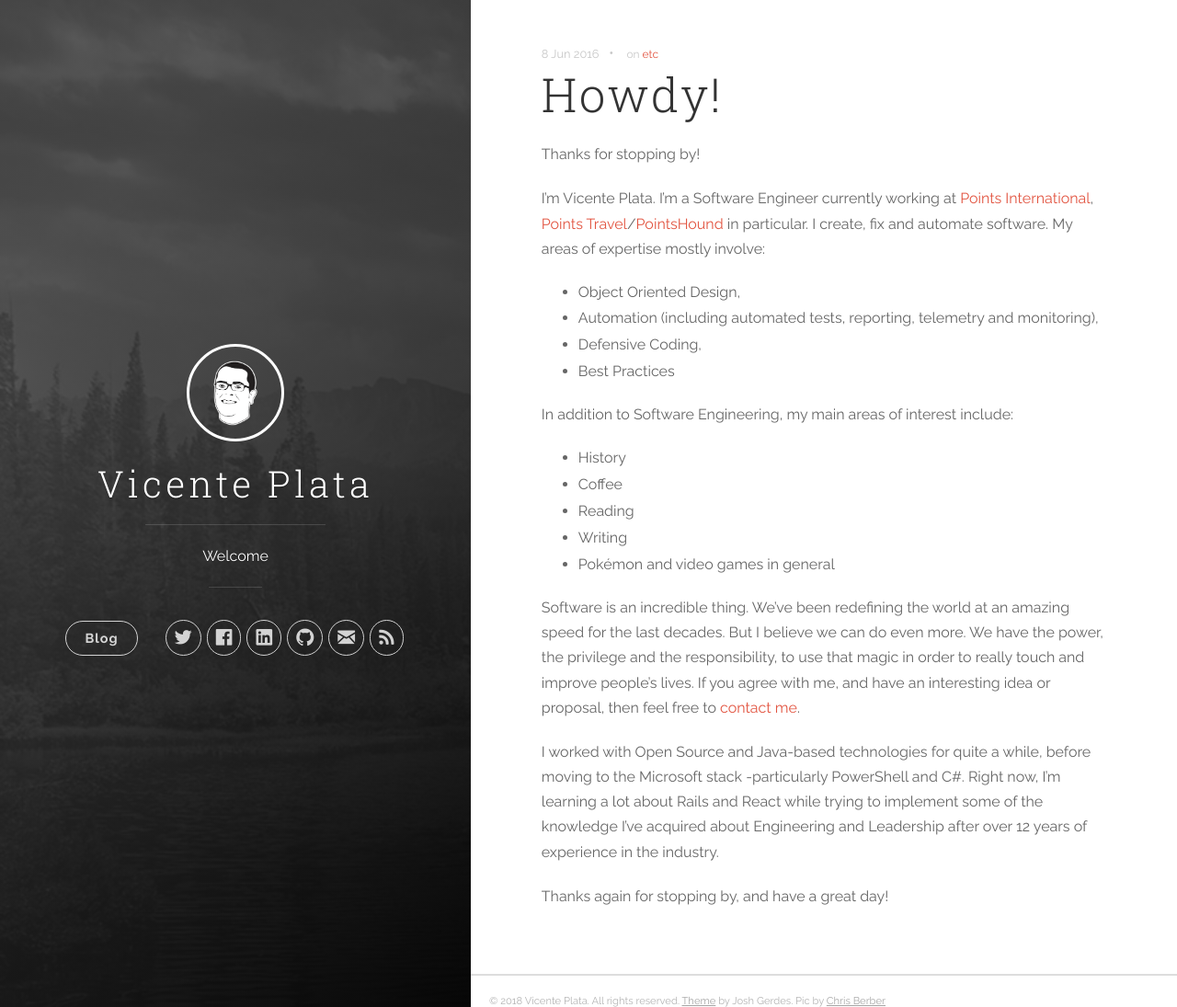
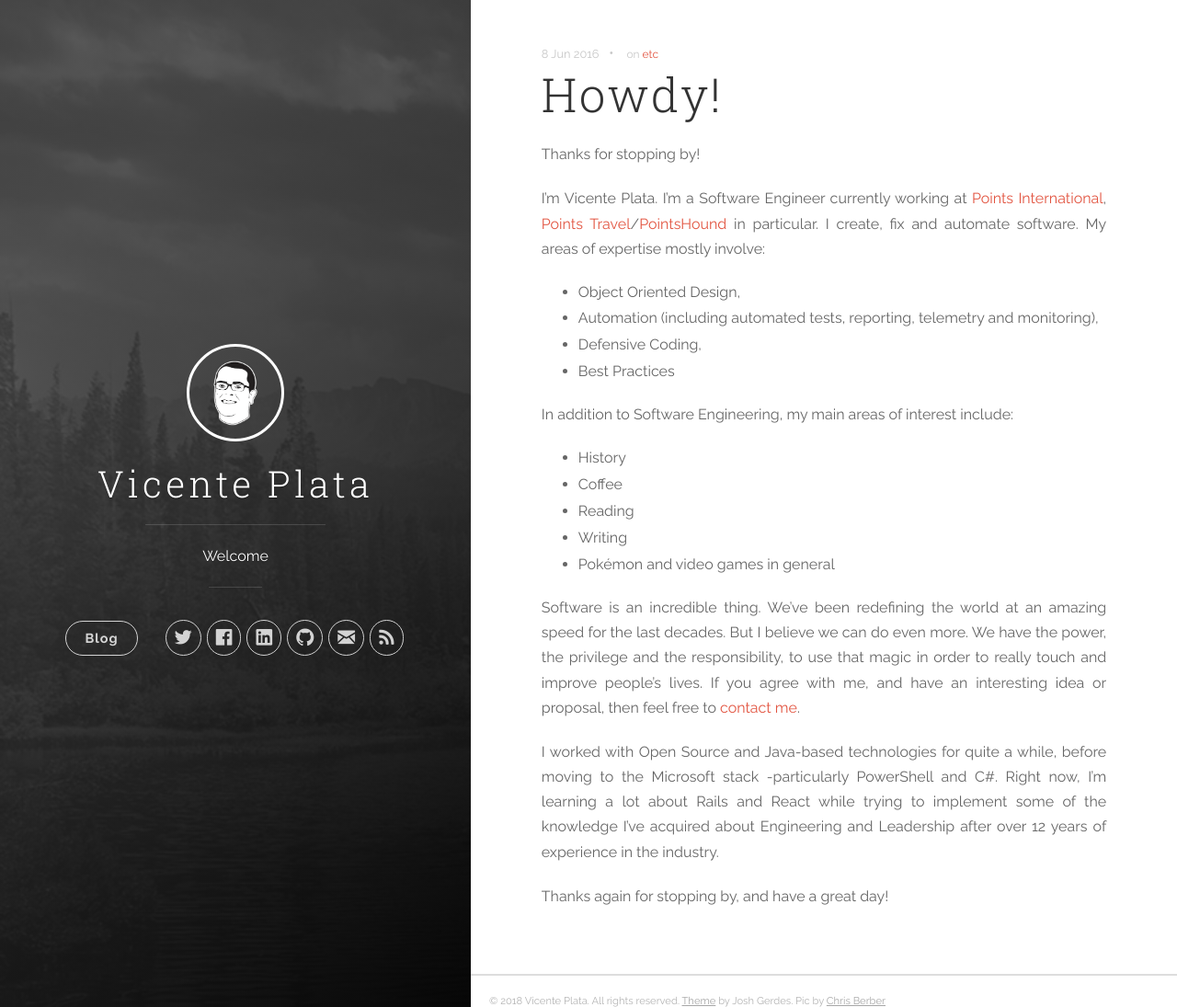
Before and after one commit to xnt/xnt.github.io, a Jekyll site: the page built from _posts/2016-06-08-howdy.markdown, in a window 1280 px wide and 1095 px high. Shown: the whole window at 92% size. Built offline with Jekyll 4.4.1, drawn with Linux system fonts in a browser that asks for light colours.

Commit message:
Justify posts. Messenger on HTTPS.

```diff
--- a/_posts/2016-06-08-howdy.markdown
+++ b/_posts/2016-06-08-howdy.markdown
@@ -26,7 +26,7 @@ In addition to Software Engineering, my main areas of interest include:
 Software is an incredible thing. We’ve been redefining the world at an amazing speed for the last decades. But I
 believe we can do even more. We have the power, the privilege and the responsibility, to use that magic in order
 to really touch and improve people’s lives. If you agree with me, and have an interesting idea or proposal, then
-feel free to [contact me](http://m.me/vplata).
+feel free to [contact me](https://m.me/vplata).
 
 I worked with Open Source and Java-based technologies for quite a while, before moving to the Microsoft stack
 -particularly PowerShell and C#. Right now, I'm learning a lot about Rails and React while trying to implement
--- a/_sass/uno.scss
+++ b/_sass/uno.scss
@@ -1065,8 +1065,7 @@ pre {
 .read-more {
 	font-size: small;
 	margin-left: 0.3em;
-	margin-top: 0.5em;
-}
+	margin-top: 0.5em; }
 
 .intro {
 	font-family: "Roboto Slab", serif;
@@ -1170,18 +1169,22 @@ hr {
 	border: none;
 	box-shadow: none; }
 
-.post img {
+.post {
+	img {
 		max-width: 100%;
 		margin: 0 auto;
 		border-radius: 3px;
 		text-align: center; }
-.post pre {
+	pre {
 		width: 95%; }
-.post hr {
+	hr {
 		display: block;
 		width: 30%;
 		margin: 2em 0;
 		border-top: 1px solid #dddddd; }
+	p {
+		text-align: justify; }
+}
 
 .error-code {
 	font-size: 6em; }
```
Lines whose indentation alone changed are shown as unchanged.
